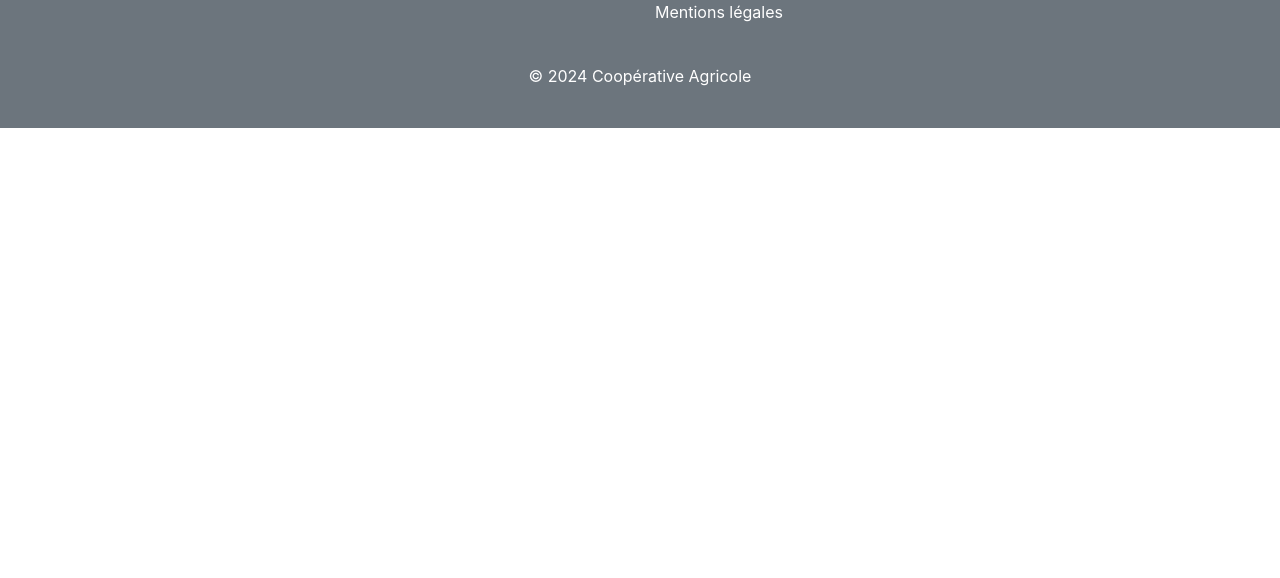
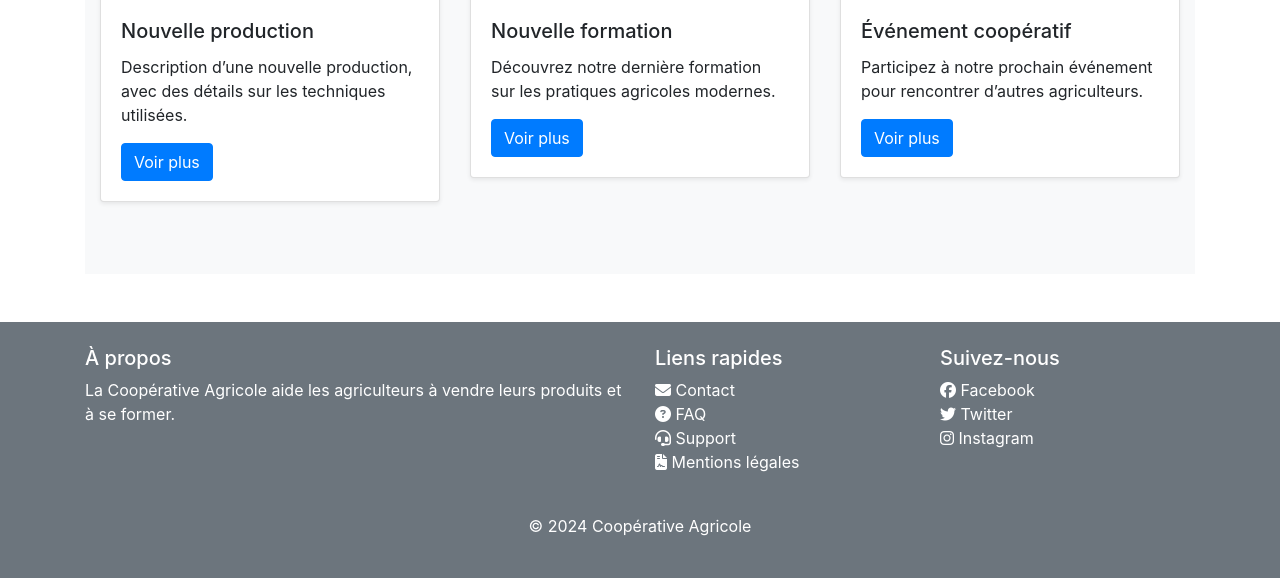
Before and after one commit to ka609/Coop-rative-agricole-, a Django app: page /Gestions/ in a window 1280 px wide. Shown: the part 1302-1880 px from the top of the page. Before the commit the page ends 1430 px from the top, so only its background shows below. Run offline with Django 5.2, Linux system fonts and the light colour scheme; some libraries are stand-ins or nearby versions.

Commit message:
modifié

```diff
--- a/Gestions/models.py
+++ b/Gestions/models.py
@@ -5,6 +5,7 @@ from django.db import models
 from django.utils import timezone
 
 class Membre(models.Model):
+    user = models.OneToOneField(User, on_delete=models.CASCADE, null=True, blank=True)
     nom = models.CharField(max_length=100)
     prenom = models.CharField(max_length=100)
     email = models.EmailField(unique=True)
--- a/Gestions/urls.py
+++ b/Gestions/urls.py
@@ -5,6 +5,7 @@ app_name='Gestions'
 
 urlpatterns = [
     path('', views.index, name='index'),
+    path('create-invoice/', views.create_invoice_view, name='create-invoice'),
     path('contact/', views.contact, name='contact'),
     path('faq/', views.faq, name='faq'),
     path('support/', views.support, name='support'),
--- a/Gestions/views.py
+++ b/Gestions/views.py
@@ -7,6 +7,10 @@ from .models import Discussion, Message
 from django.contrib.auth.decorators import login_required
 from .utils import time_since_posted
 from django.contrib.auth.models import User
+from django.http import JsonResponse
+from .paydounia import PaydouniaAPI
+from django.contrib import messages
+
 
 
 # Vues pour les Membres
@@ -178,20 +182,15 @@ def index(request):
     return render(request, 'index.html')
 
 def dashboard(request):
-    # Add any relevant data you want to pass to the dashboard here
-    context = {
-        'recent_activities': [
-            {'title': 'Nouvelle commande', 'date': '2024-10-12', 'description': 'Commande de 100 kg de pommes de terre'},
-            {'title': 'Nouveau membre', 'date': '2024-10-10', 'description': 'Inscription de M. Jean Dupont à la coopérative'},
-            {'title': 'Nouvelle formation', 'date': '2024-10-09', 'description': 'Formation sur la gestion de récoltes'}
-        ],
-        'stats': {
-            'total_members': 250,
-            'total_productions': 120,
-            'total_orders': 75,
-        }
-    }
-    return render(request, 'dashboard.html', context)
+    # Vérifiez si l'utilisateur est authentifié
+    if not request.user.is_authenticated:
+        messages.error(request, "Vous devez être connecté pour accéder à votre tableau de bord.")
+        return redirect('index')  # Redirection en cas d'absence d'authentification
+
+    # Affichez les informations de l'utilisateur connecté sans rechercher dans un autre modèle
+    return render(request, 'dashboard.html', {
+        'user': request.user,
+    })
 
 @login_required
 def send_message(request, discussion_id):
@@ -309,3 +308,19 @@ def create_discussion(request):
             return redirect('Gestions:discussion_detail', discussion_id=discussion.id)
 
     return render(request, 'create_discussion.html')
+
+# Dans Gestions/views.py
+def create_invoice_view(request):
+    # Instanciez l'API Paydounia avec le mode test activé (ou désactivé selon votre besoin)
+    paydounia_api = PaydouniaAPI(test_mode=True)
+
+    # Exemples de paramètres de la facture
+    amount = 1000  # Montant de la facture
+    currency = "XOF"  # Devise
+    description = "Achat de produits agricoles"
+
+    # Créez une facture en appelant l'API
+    response_data = paydounia_api.create_invoice(amount, currency, description)
+
+    # Vérifiez la réponse et renvoyez un JsonResponse avec les détails
+    return JsonResponse(response_data)
--- a/requirements.txt
+++ b/requirements.txt
@@ -1,3 +1,4 @@
 Django>=4.0
 djangorestframework
 psycopg2-binary
+dj_database_url
--- a/templates/base.html
+++ b/templates/base.html
@@ -1,5 +1,5 @@
-{%load static%}
 <!DOCTYPE html>
+{% load static %}
 <html lang="fr">
 <head>
     <meta charset="UTF-8">
@@ -14,18 +14,18 @@
     <!-- En-tête -->
     <header class="bg-dark text-white py-3">
         <div class="container">
-            <div class="d-flex justify-content-between">
+            <div class="d-flex justify-content-between align-items-center">
                 <h1><a href="{% url 'index' %}" class="text-white">Coopérative Agricole</a></h1>
                 <nav>
                     <ul class="nav">
-                        <li class="nav-item"><a href="{% url 'index' %}" class="nav-link text-white">Accueil</a></li>
+                        <li class="nav-item"><a href="{% url 'index' %}" class="nav-link text-white"><i class="fas fa-home"></i> Accueil</a></li>
                         {% if user.is_authenticated %}
-                            <li class="nav-item"><a href="{% url 'Gestions:forum' %}"class="nav-link text-white">Forum</a></li>
-                            <li class="nav-item"><a href="{% url 'Gestions:dashboard' %}" class="nav-link text-white">Tableau de bord</a></li>
-                             <li class="nav-item"><a href="{% url 'accounts:logout' %}" class="nav-link text-white">Déconnexion</a></li>
+                            <li class="nav-item"><a href="{% url 'Gestions:forum' %}" class="nav-link text-white"><i class="fas fa-comments"></i> Forum</a></li>
+                            <li class="nav-item"><a href="{% url 'Gestions:dashboard' %}" class="nav-link text-white"><i class="fas fa-tachometer-alt"></i> Tableau de bord</a></li>
+                            <li class="nav-item"><a href="{% url 'accounts:logout' %}" class="nav-link text-white"><i class="fas fa-sign-out-alt"></i> Déconnexion</a></li>
                         {% else %}
-                             <li class="nav-item"><a href="{% url 'accounts:register' %}"class="nav-link text-white">Créez un compte</a></li>
-                            <li class="nav-item"><a href="{% url 'accounts:login' %}" class="nav-link text-white">Connexion</a></li>
+                            <li class="nav-item"><a href="{% url 'accounts:register' %}" class="nav-link text-white"><i class="fas fa-user-plus"></i> Créez un compte</a></li>
+                            <li class="nav-item"><a href="{% url 'accounts:login' %}" class="nav-link text-white"><i class="fas fa-sign-in-alt"></i> Connexion</a></li>
                         {% endif %}
                     </ul>
                 </nav>
@@ -50,10 +50,10 @@
                 <div class="col-md-3">
                     <h5>Liens rapides</h5>
                     <ul class="list-unstyled">
-                        <li><a href="{% url 'Gestions:contact' %}" class="text-white">Contact</a></li>
-                        <li><a href="{% url 'Gestions:faq' %}" class="text-white">FAQ</a></li>
-                        <li><a href="{% url 'Gestions:support' %}" class="text-white">Support</a></li>
-                        <li><a href="{% url 'Gestions:legal' %}" class="text-white">Mentions légales</a></li>
+                        <li><a href="{% url 'Gestions:contact' %}" class="text-white"><i class="fas fa-envelope"></i> Contact</a></li>
+                        <li><a href="{% url 'Gestions:faq' %}" class="text-white"><i class="fas fa-question-circle"></i> FAQ</a></li>
+                        <li><a href="{% url 'Gestions:support' %}" class="text-white"><i class="fas fa-headset"></i> Support</a></li>
+                        <li><a href="{% url 'Gestions:legal' %}" class="text-white"><i class="fas fa-file-contract"></i> Mentions légales</a></li>
                     </ul>
                 </div>
                 <div class="col-md-3">
@@ -68,5 +68,10 @@
             <p class="text-center mt-4">© 2024 Coopérative Agricole</p>
         </div>
     </footer>
+
+    <!-- Bootstrap JS et jQuery -->
+    <script src="https://code.jquery.com/jquery-3.5.1.slim.min.js"></script>
+    <script src="https://cdn.jsdelivr.net/npm/@popperjs/core@2.0.7/dist/umd/popper.min.js"></script>
+    <script src="https://stackpath.bootstrapcdn.com/bootstrap/4.5.2/js/bootstrap.min.js"></script>
 </body>
 </html>
--- a/templates/index.html
+++ b/templates/index.html
@@ -2,18 +2,35 @@
 
 {% block title %}Accueil{% endblock %}
 
-{%load static%}
+{% load static %}
 {% block content %}
-<div class="jumbotron text-center">
-    <h1>Bienvenue à la Coopérative Agricole</h1>
-    <p>Une plateforme pour soutenir les agriculteurs, échanger des connaissances et vendre des produits en ligne.</p>
+<div class="jumbotron text-center bg-primary text-white">
+    <h1 class="display-4">Bienvenue à la Coopérative Agricole</h1>
+    <p class="lead">Une plateforme pour soutenir les agriculteurs, échanger des connaissances et vendre des produits en ligne.</p>
 </div>
 
 <!-- Section Objectifs -->
 <section class="py-5">
     <div class="container">
         <h2 class="text-center">Notre Objectif</h2>
-        <p class="text-center">Aider les agriculteurs à s’épanouir grâce à l’accès à des formations et un marché en ligne sécurisé.</p>
+        <p class="text-center mb-5">Aider les agriculteurs à s’épanouir grâce à l’accès à des formations et un marché en ligne sécurisé.</p>
+        <div class="row">
+            <div class="col-md-4 text-center">
+                <img src="{% static 'images/formation.jpg' %}" class="rounded-circle" alt="Formation" width="80%">
+                <h4 class="mt-3">Formations</h4>
+                <p>Apprenez de nouvelles techniques agricoles avec nos tutoriels et cours vidéo.</p>
+            </div>
+            <div class="col-md-4 text-center">
+                <img src="{% static 'images/ecommerce.jpg' %}" class="rounded-circle" alt="E-commerce" width="80%">
+                <h4 class="mt-3">E-commerce</h4>
+                <p>Accédez à un marché en ligne sécurisé pour acheter et vendre vos produits.</p>
+            </div>
+            <div class="col-md-4 text-center">
+                <img src="{% static 'images/suivi_production.jpg' %}" class="rounded-circle" alt="Suivi de production" width="80%">
+                <h4 class="mt-3">Suivi de Production</h4>
+                <p>Suivez l’évolution de vos cultures pour maximiser les rendements.</p>
+            </div>
+        </div>
     </div>
 </section>
 
@@ -23,16 +40,35 @@
         <h2 class="text-center">Activités récentes</h2>
         <div class="row">
             <div class="col-md-4">
-                <div class="card">
-                    <img src="chemin/vers/image1.jpg" class="card-img-top" alt="Production récente">
+                <div class="card mb-4 shadow-sm">
+                    <img src="{% static 'images/recent_activity1.jpg' %}" class="card-img-top" alt="Production récente">
                     <div class="card-body">
                         <h5 class="card-title">Nouvelle production</h5>
-                        <p class="card-text">Description d’une nouvelle production.</p>
+                        <p class="card-text">Description d’une nouvelle production, avec des détails sur les techniques utilisées.</p>
                         <a href="#" class="btn btn-primary">Voir plus</a>
                     </div>
                 </div>
             </div>
-            <!-- Répéter pour les autres activités -->
+            <div class="col-md-4">
+                <div class="card mb-4 shadow-sm">
+                    <img src="{% static 'images/recent_activity2.jpg' %}" class="card-img-top" alt="Nouvelle formation">
+                    <div class="card-body">
+                        <h5 class="card-title">Nouvelle formation</h5>
+                        <p class="card-text">Découvrez notre dernière formation sur les pratiques agricoles modernes.</p>
+                        <a href="#" class="btn btn-primary">Voir plus</a>
+                    </div>
+                </div>
+            </div>
+            <div class="col-md-4">
+                <div class="card mb-4 shadow-sm">
+                    <img src="{% static 'images/recent_activity3.jpg' %}" class="card-img-top" alt="Événement">
+                    <div class="card-body">
+                        <h5 class="card-title">Événement coopératif</h5>
+                        <p class="card-text">Participez à notre prochain événement pour rencontrer d’autres agriculteurs.</p>
+                        <a href="#" class="btn btn-primary">Voir plus</a>
+                    </div>
+                </div>
+            </div>
         </div>
     </div>
 </section>
```
Also changed, not shown: Coo_backend/settings.py (+34 -57 lines), Gestions/paydounia.py (added, +32 -0 lines), Gestions/signals.py (added, +13 -0 lines), templates/Dashboard.html (+61 -62 lines), Gestions/migrations/0003_membre_user.py (added), 1 other file.
